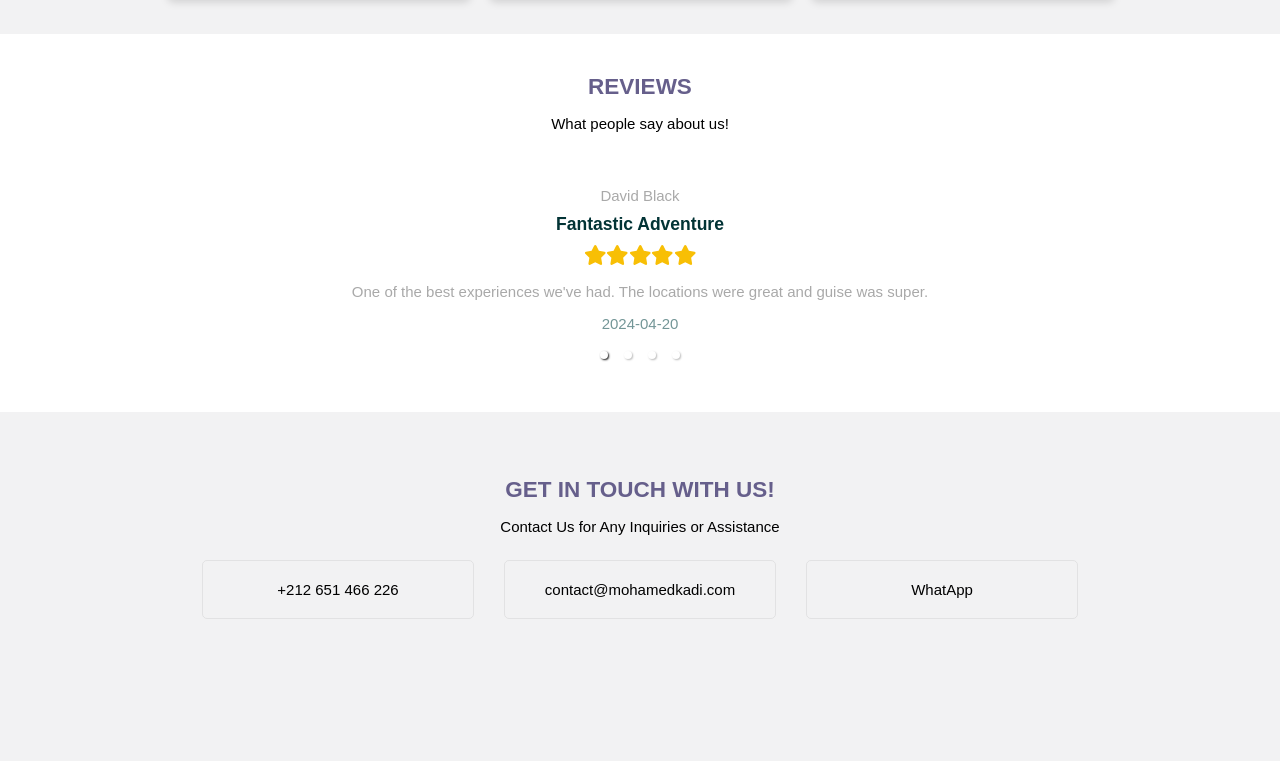
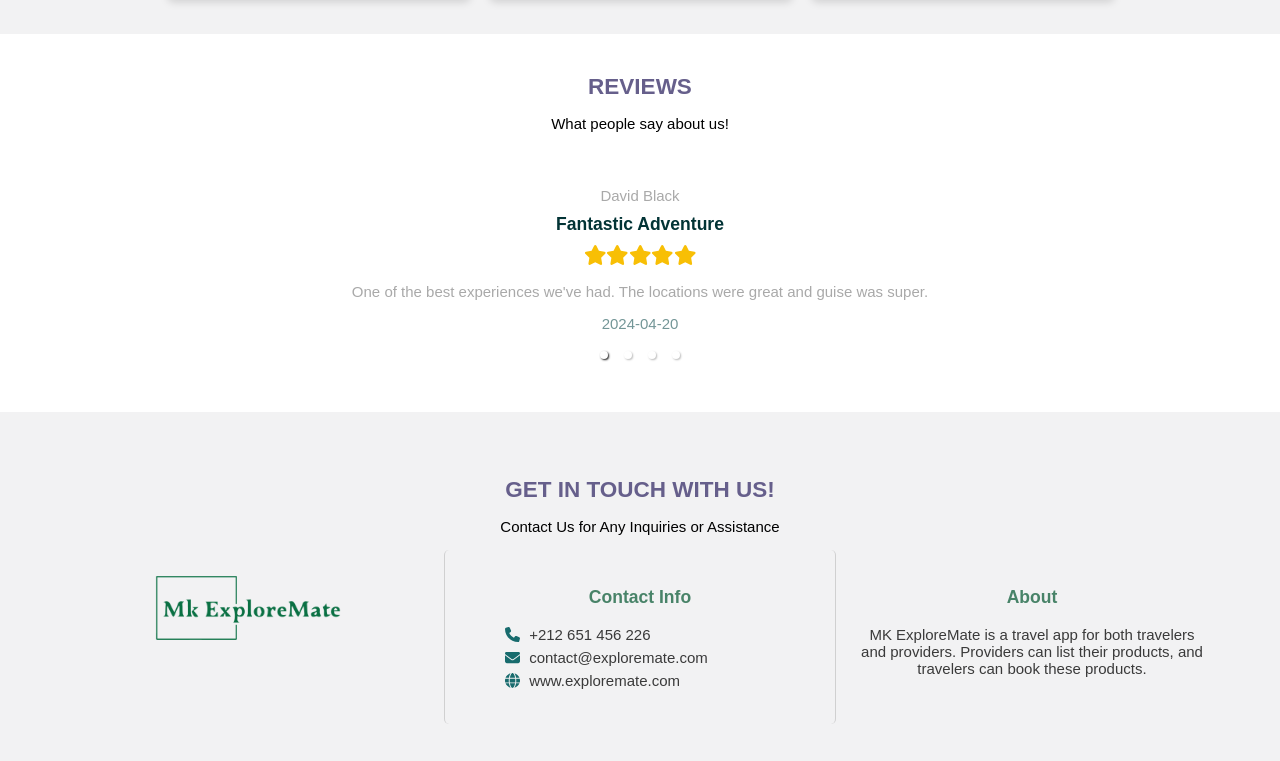
Before and after one commit to handskadi/mk-exploremate-app, a React (Vite) app in the folder Frontend/: page / in a window 1280 px wide. Shown: the part 2242-3003 px from the top of the page. Built offline with nearby package versions, Linux system fonts and the light colour scheme; data requests are answered from the project's data file.

Commit message:
create Floading Action Button Compoenent

```diff
--- a/Frontend/src/compenents/HomeFooterDetails/HomeFooterDetails.jsx
+++ b/Frontend/src/compenents/HomeFooterDetails/HomeFooterDetails.jsx
@@ -1,4 +1,11 @@
 import styles from "./HomeFooterDetails.module.css";
+
+import { FontAwesomeIcon } from "@fortawesome/react-fontawesome";
+import {
+  faEnvelope,
+  faGlobe,
+  faPhone,
+} from "@fortawesome/free-solid-svg-icons";
 
 const HomeFooterDetails = () => {
   return (
@@ -9,9 +16,31 @@ const HomeFooterDetails = () => {
           <p>Contact Us for Any Inquiries or Assistance</p>
         </div>
         <div className={styles.footerCards}>
-          <div className={styles.footerCard}>+212 651 466 226</div>
-          <div className={styles.footerCard}>contact@mohamedkadi.com</div>
-          <div className={styles.footerCard}>WhatApp</div>
+          <div className={styles.footerCard}>
+            <img src="http://127.0.0.1:5173/images/logo.png" alt="" />
+          </div>
+          <div className={styles.footerCard}>
+            <h3>Contact Info</h3>
+            <ul>
+              <li>
+                <FontAwesomeIcon icon={faPhone} /> +212 651 456 226
+              </li>
+              <li>
+                <FontAwesomeIcon icon={faEnvelope} /> contact@exploremate.com
+              </li>
+              <li>
+                <FontAwesomeIcon icon={faGlobe} /> www.exploremate.com
+              </li>
+            </ul>
+          </div>
+          <div className={styles.footerCard}>
+            <h3>About</h3>
+            <p>
+              MK ExploreMate is a travel app for both travelers and providers.
+              Providers can list their products, and travelers can book these
+              products.
+            </p>
+          </div>
         </div>
       </div>
     </div>
--- a/Frontend/src/compenents/HomeFooterDetails/HomeFooterDetails.module.css
+++ b/Frontend/src/compenents/HomeFooterDetails/HomeFooterDetails.module.css
@@ -27,19 +27,39 @@
 .footerCards {
   display: flex;
   flex-flow: wrap row;
-  gap: 10px;
+  gap: 1px;
   justify-content: center;
-  align-items: center;
+}
+.footerCards ul,
+.footerCards p {
+  list-style: none;
+  color: #3a3a3a;
+}
+.footerCards ul {
+  text-align: left;
+}
+.footerCards li {
+  margin-bottom: 6px;
 }
 .footerCard {
-  width: 250px;
-  padding: 20px 10px;
-  margin: 10px;
-  border: 1px solid rgba(51, 51, 51, 0.082);
+  width: 350px;
+  padding: 20px 20px;
+
   border-radius: 5px;
   /* box-shadow: 1px 3px 8px 0px rgba(0, 0, 0, 0.15); */
 }
-.featureCard svg {
-  font-size: 30px;
+.footerCard svg {
   color: #186b6d;
+  margin-right: 5px;
 }
+
+.footerCard img {
+  width: 200px;
+}
+.footerCard h3 {
+  color: #488368;
+}
+.footerCards .footerCard:nth-child(2) {
+  border-left: 1px solid #3a3a3a30;
+  border-right: 1px solid #3a3a3a30;
+}
--- a/Frontend/src/compenents/HomeProductItem/HomeProductItem.module.css
+++ b/Frontend/src/compenents/HomeProductItem/HomeProductItem.module.css
@@ -5,6 +5,7 @@
   box-shadow: 1px 3px 8px 0px rgba(0, 0, 0, 0.15);
   margin: 10px;
   border-radius: 5px;
+  background: #ffffff;
 }
 .productMedia {
   width: 300px;
```
Also changed, not shown: Frontend/src/compenents/FloatingActionButtons/FloatingActionButtons.jsx (added, +15 -0 lines), Frontend/src/compenents/FloatingActionButtons/FloatingActionButtons.module.css (added, +21 -0 lines).
